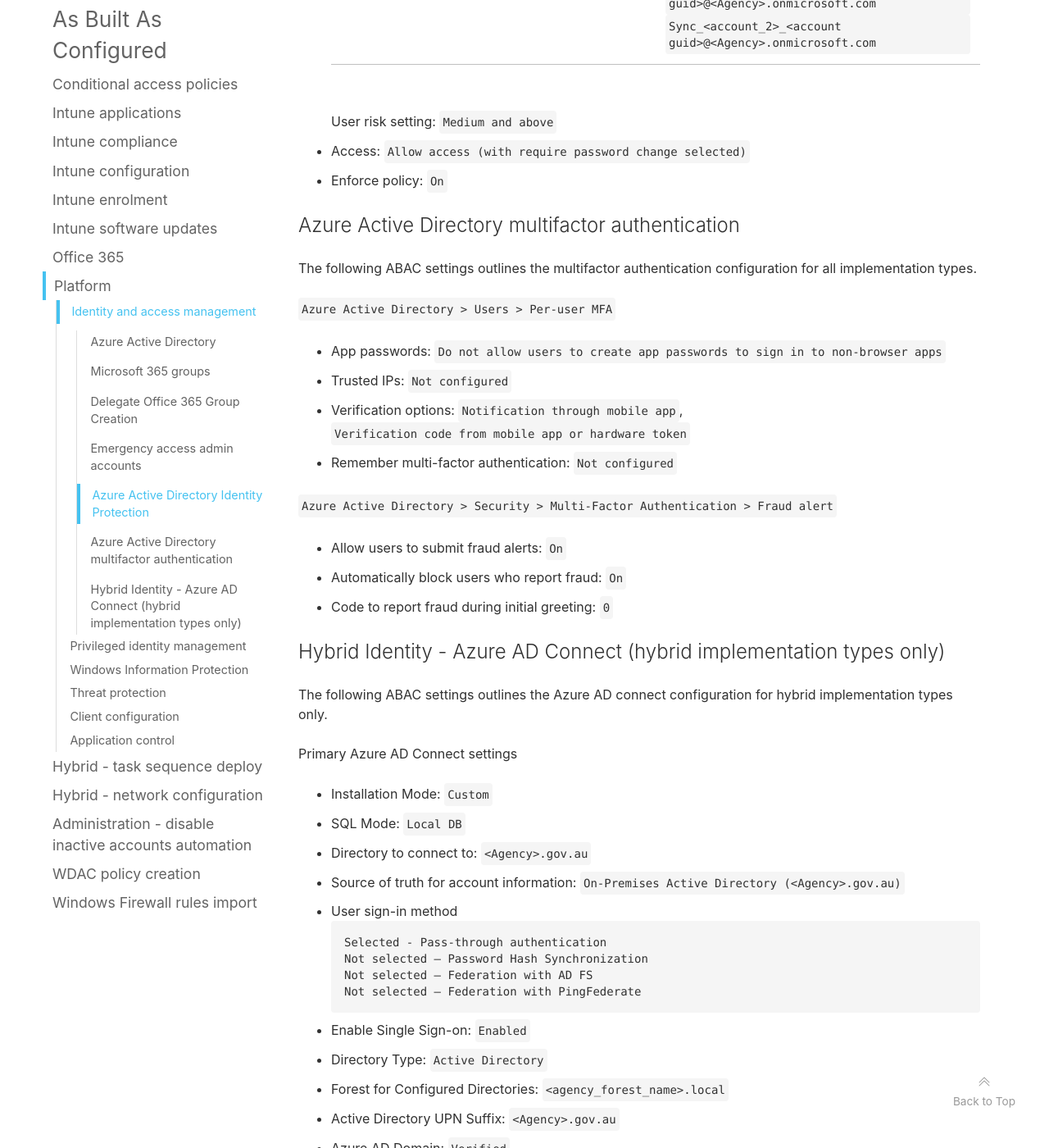
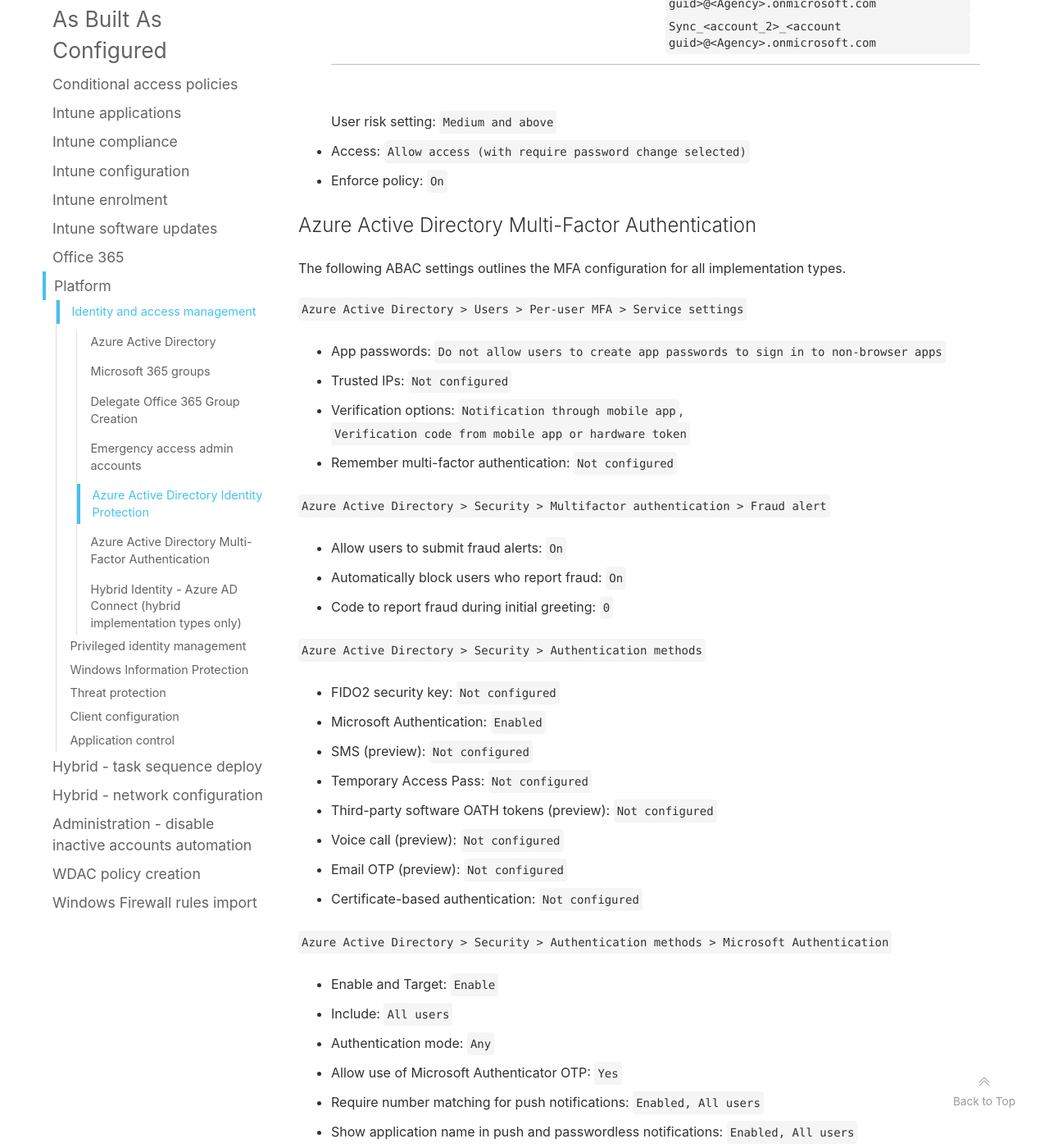
Before and after one commit to ASD-Blueprint/desktop.gov.au, a Jekyll site: the page built from blueprint/abac/platform.md, in a window 1280 px wide and 1400 px high, scrolled down 13074 px. Shown: the whole window at 82% size. Built offline with Jekyll 4.4.1, drawn with Linux system fonts in a browser that asks for light colours; comment, search, counter and statistics services are not loaded; some of the changed text lies outside the part shown.

Commit message:
Update platform.md
Update to Platform ABAC to included Enhanced MFA.

```diff
--- a/blueprint/abac/platform.md
+++ b/blueprint/abac/platform.md
@@ -412,22 +412,43 @@
 * Access: `Allow access (with require password change selected)`
 * Enforce policy: `On`
 
-### Azure Active Directory multifactor authentication
-
-The following ABAC settings outlines the multifactor authentication configuration for all implementation types.
-
-`Azure Active Directory > Users > Per-user MFA`
+### Azure Active Directory Multi-Factor Authentication
+
+The following ABAC settings outlines the MFA configuration for all implementation types.
+
+`Azure Active Directory > Users > Per-user MFA > Service settings`
 
 * App passwords: `Do not allow users to create app passwords to sign in to non-browser apps`
 * Trusted IPs: `Not configured`
 * Verification options: `Notification through mobile app`, `Verification code from mobile app or hardware token`
 * Remember multi-factor authentication: `Not configured`
 
-`Azure Active Directory > Security > Multi-Factor Authentication > Fraud alert`
+`Azure Active Directory > Security > Multifactor authentication > Fraud alert`
 
 * Allow users to submit fraud alerts: `On`
 * Automatically block users who report fraud: `On`
 * Code to report fraud during initial greeting: `0`
+
+`Azure Active Directory > Security > Authentication methods`
+
+* FIDO2 security key: `Not configured`
+* Microsoft Authentication: `Enabled`
+* SMS (preview): `Not configured`
+* Temporary Access Pass: `Not configured`
+* Third-party software OATH tokens (preview): `Not configured`
+* Voice call (preview): `Not configured`
+* Email OTP (preview): `Not configured`
+* Certificate-based authentication: `Not configured`
+
+`Azure Active Directory > Security > Authentication methods > Microsoft Authentication`
+
+* Enable and Target: `Enable`
+* Include: `All users`
+* Authentication mode: `Any`
+* Allow use of Microsoft Authenticator OTP: `Yes`
+* Require number matching for push notifications: `Enabled, All users`
+* Show application name in push and passwordless notifications: `Enabled, All users`
+* Show geographic location in push and passwordless notifications: `Enabled, All users`
 
 ### Hybrid Identity - Azure AD Connect (hybrid implementation types only)
 
```
